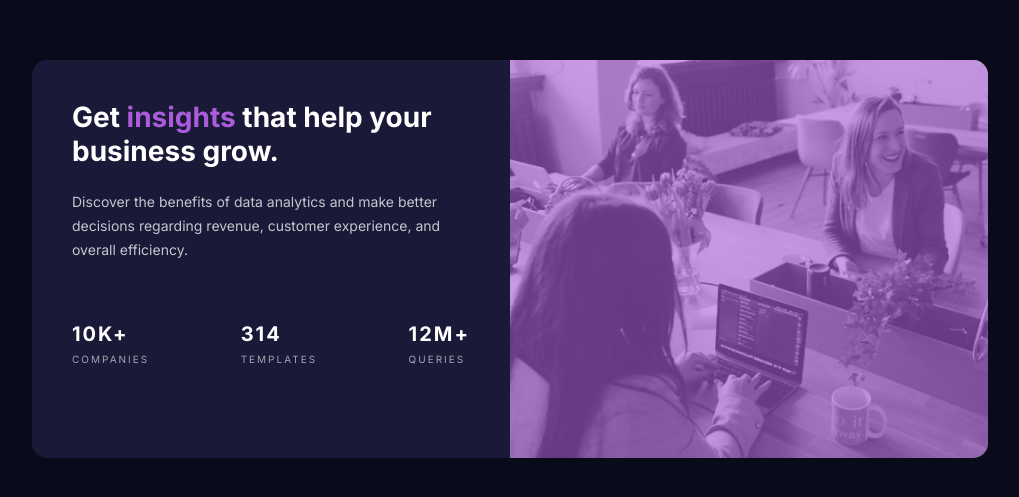
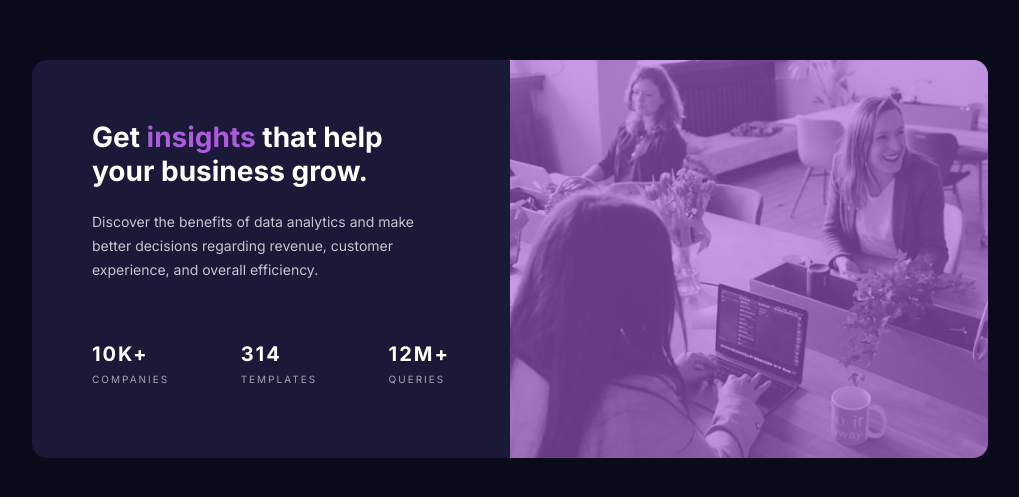
Before and after one commit to itsmemohit/fm-stats-preview-component, a plain HTML site: page index.html in a window 1280 px wide. Shown: the part 141-638 px from the top of the page, without its empty margins (130-1149 px from the left). Drawn offline with Linux system fonts and the light colour scheme.

Commit message:
corrected content position

```diff
--- a/style.css
+++ b/style.css
@@ -51,7 +51,7 @@ body {
 }
 
 .content {
-  padding: 40px 40px;
+  padding: 60px 60px;
   color: white;
 }
 
```
